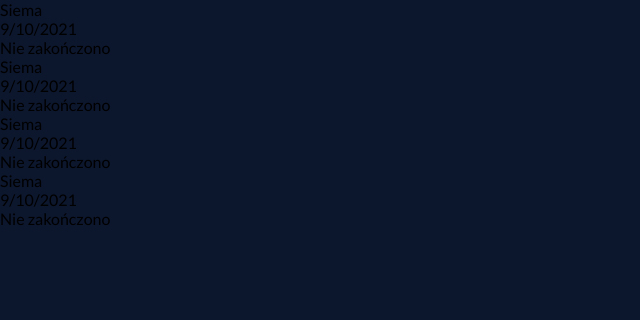
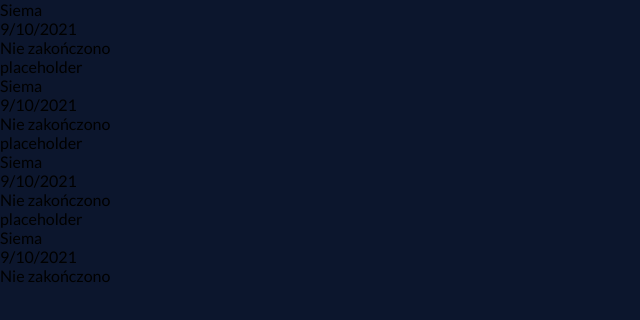
Before and after one commit to goodideagiver/roadmapper-ts, a React (Vite) app: page / in a window 1280 px wide. Shown: the top 320 px of the page, without its empty margins (0-640 px from the left). Built offline with nearby package versions, Linux system fonts and the light colour scheme.

Commit message:
Add roadmap line placeholder

```diff
--- a/src/App.tsx
+++ b/src/App.tsx
@@ -9,6 +9,13 @@ const fakeRoadmapData: roadmapDataPoint[] = [
 		title: 'Siema',
 		finished: false,
 		date: new Date(2020, 20, 10),
+		midpoints: [
+			{
+				finished: false,
+				date: new Date(2020, 20, 10),
+				title: 'Siema',
+			},
+		],
 	},
 	{
 		title: 'Siema',
--- a/src/components/Roadmap/Roadmap.tsx
+++ b/src/components/Roadmap/Roadmap.tsx
@@ -1,4 +1,5 @@
 import { Children } from 'react';
+import { DiffLine } from './components/DiffLine';
 import { RoadmapMainPoint } from './components/RoadmapMainPoint';
 import { roadmapArray, roadmapDataPoint } from './Roadmap.types';
 
@@ -6,9 +7,10 @@ export const Roadmap = ({ roadmapArray }: { roadmapArray: roadmapArray }) => {
 	let roadmapData;
 
 	if (roadmapArray && roadmapArray.length > 0) {
-		roadmapData = roadmapArray.map((data: roadmapDataPoint) => {
+		roadmapData = roadmapArray.map((data: roadmapDataPoint, index) => {
 			const { title, date, dateFinished, midpoints, finished } = data;
-			return (
+
+			const roadmapPoint = (
 				<RoadmapMainPoint
 					finished={finished}
 					date={date}
@@ -17,6 +19,17 @@ export const Roadmap = ({ roadmapArray }: { roadmapArray: roadmapArray }) => {
 					midpoints={midpoints}
 				/>
 			);
+
+			if (index > 0) {
+				return (
+					<>
+						<DiffLine displayDateDiff='placeholder' />
+						{roadmapPoint}
+					</>
+				);
+			}
+
+			return roadmapPoint;
 		});
 	} else {
 		roadmapData = <div>Brak danych</div>;
--- /dev/null
+++ b/src/components/Roadmap/components/RoadmapMidpoint.tsx
@@ -0,0 +1,5 @@
+export const RoadmapMidpoint = () => {
+  return (
+    <div>RoadmapMidpoint</div>
+  )
+}
--- /dev/null
+++ b/src/components/Roadmap/components/RoadmapPointDetail.tsx
@@ -0,0 +1,5 @@
+export const RoadmapPointDetail = () => {
+  return (
+    <div>RoadmapPointDetail</div>
+  )
+}
```
